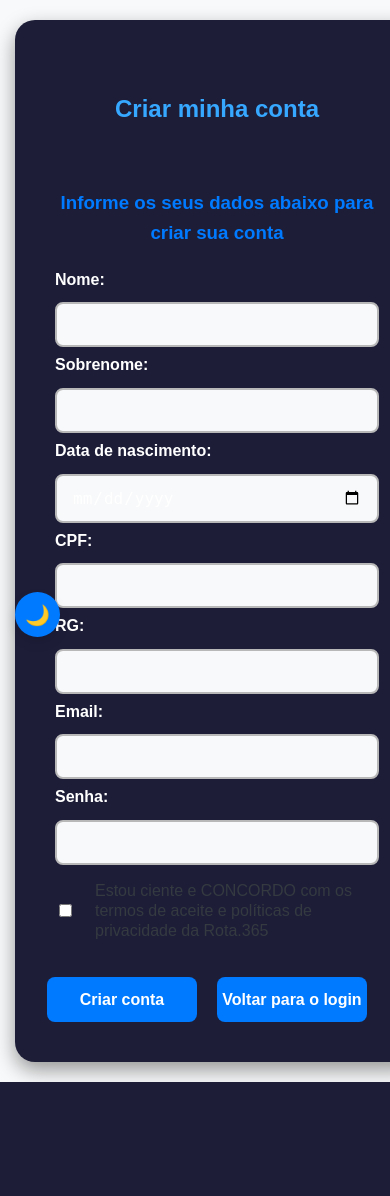
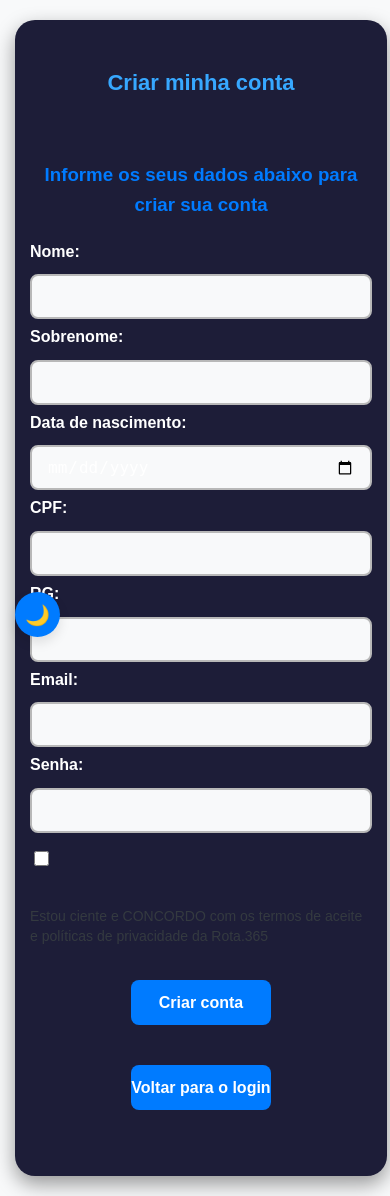
Before and after one commit to Akilah0713/Rota.365, a PHP site: page /criar-conta.html in a window 390 px wide. Shown: the part 192-1388 px from the top of the page. Before the commit the page ends 1274 px from the top, so only its background shows below. Run offline with PHP 8.4, Linux system fonts and the light colour scheme.

Commit message:
Update style.css

```diff
--- a/style.css
+++ b/style.css
@@ -668,18 +668,26 @@ footer p {
 /* =========================================
    RESPONSIVIDADE
 ========================================= */
+
 @media (max-width: 992px) {
+
   header h1 {
     font-size: 20px;
   }
+
   .slide img {
     height: 300px;
+  }
+
 }
+
 @media (max-width: 768px) {
+
   header {
     flex-direction: column;
     text-align: center;
   }
+
   .menu ul {
     display: none;
     flex-direction: column;
@@ -692,19 +700,119 @@ footer p {
     border-radius: 8px;
     box-shadow: 0 4px 15px var(--cor-sombra);
   }
+
   .menu ul.ativo {
     display: flex;
   }
+
   .menu-toggle {
     display: block;
   }
+
   .slide img {
+    width: 100%;
     height: 250px;
-    width: 100%;
     display: block;
   }
+
+  /* LOGIN */
+
+  #login,
+  #criarConta {
+    width: 95%;
+    margin: 20px auto;
+    padding: 20px;
+    flex-direction: column;
+  }
+
+  .container {
+    flex-direction: column;
+    align-items: center;
+    gap: 20px;
+  }
+
+  .login,
+  .cadastro {
+    width: 100%;
+    height: auto;
+  }
+
+  .card.login {
+    width: 100%;
+  }
+
+  .login form {
+    width: 100%;
+  }
+
+  .login input,
+  .cadastro input {
+    width: 100%;
+    box-sizing: border-box;
+  }
+
+  #acessar,
+  #criar,
+  #voltar {
+    width: 100%;
+  }
+
+  /* CRIAR CONTA */
+
+  #formularioCriarconta {
+    width: 95%;
+    max-width: 95%;
+    padding: 20px;
+    margin: 20px auto;
+  }
+
+  #formularioCriarconta form {
+    width: 100%;
+  }
+
+  #formularioCriarconta input {
+    width: 100%;
+    box-sizing: border-box;
+  }
+
+  #formularioCriarconta .button {
+    width: 100%;
+  }
+
+  /* MINHA CONTA */
+
+  #formularioMinhaconta {
+    min-height: auto;
+    padding: 20px 0;
+  }
+
+  #formularioMinhaconta .card {
+    width: 95%;
+    max-width: 95%;
+    padding: 20px;
+  }
+
+  #formularioMinhaconta input {
+    width: 100%;
+    box-sizing: border-box;
+  }
+
+  #formularioMinhaconta button {
+    width: 100%;
+  }
+
 }
+
 @media (max-width: 480px) {
+
+  header h1 {
+    font-size: 18px;
+  }
+
+  .slide img {
+    height: 180px;
+  }
+
   #modoEscuro {
     bottom: 15px;
     left: 15px;
@@ -712,13 +820,26 @@ footer p {
     height: 45px;
     font-size: 20px;
   }
-  header h1 {
-    font-size: 18px;
+
+  #login,
+  #criarConta,
+  #formularioCriarconta,
+  #formularioMinhaconta .card {
+    padding: 15px;
   }
-  .slide img {
-    height: 180px;
+
+  .card.login h2,
+  #formularioCriarconta h2,
+  #formularioMinhaconta h2 {
+    font-size: 22px;
   }
-}
+
+  .checkbox {
+    gap: 8px;
+    font-size: 14px;
+    flex-wrap: wrap;
+  }
+
 }
 /* =========================================
    ESTILOS DE FORMULÁRIO ADICIONAIS
```
